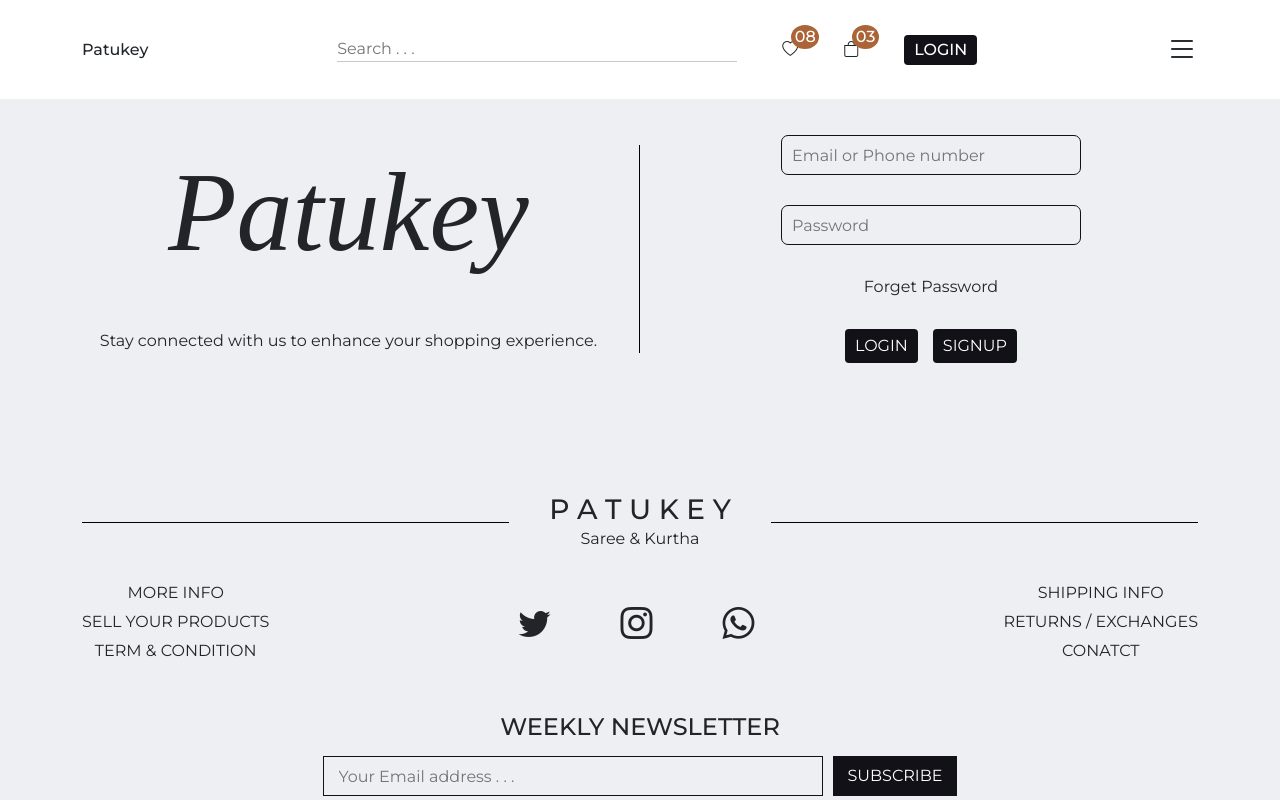
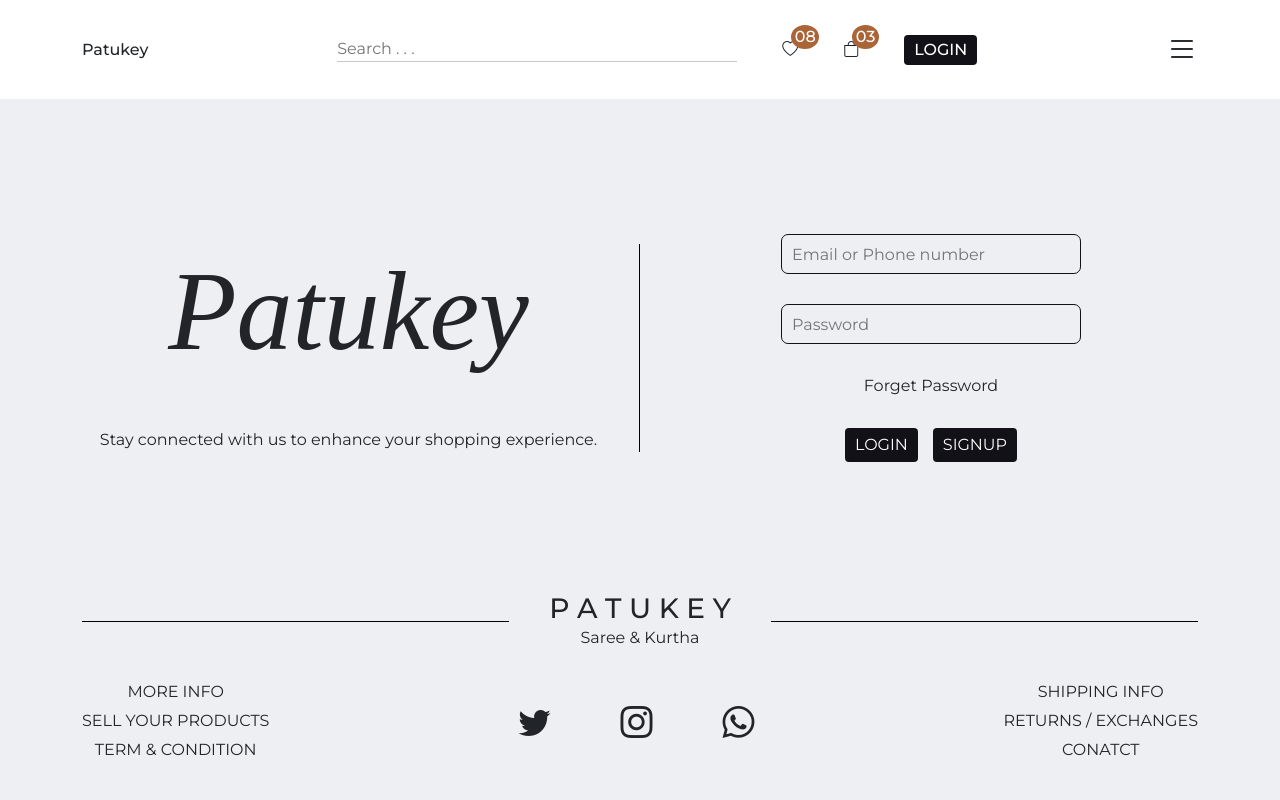
Before and after one commit to diggajbaral/Patukey.com, a React (Vite) app: page /LogIn in a window 1280 px wide. Shown: the top 800 px of the page. Built offline with nearby package versions, Linux system fonts and the light colour scheme; a web font is replaced by a local one.

Commit message:
Initial Changes in file

```diff
--- a/src/SCSS/Layouts/_header.scss
+++ b/src/SCSS/Layouts/_header.scss
@@ -1,10 +1,11 @@
 header {
     padding: 2% 0;
     background-color: #fff;
-    z-index: 99999;
-    position: fixed;
+    position: relative;
+    // z-index: 99999;
+    // position: fixed;
     top: 0px;
-    width: 100%;
+    // width: 100%;
 
     .container {
         display: flex;
@@ -67,52 +68,6 @@ header {
     }
 }
 
-
-// @media (min-width : 768px) and (max-width : 1024px) {
-//     header {
-//         .container {
-//             nav {
-//                 display: none;
-
-//             }
-
-//             .Icons {
-//                 .Search-Icon {
-//                     input {
-//                         width: 400px;
-//                     }
-//                 }
-//             }
-
-//             .MenuIcon {
-//                 display: block;
-//             }
-//         }
-//     }
-// }
-
-// @media (min-width : 1025px) and (max-width : 1200px) {
-//     header {
-//         .container {
-//             nav {
-//                 ul {
-//                     li {
-//                         margin-right: 25px;
-
-//                     }
-//                 }
-//             }
-
-//             .Icons {
-//                 gap: 30px;
-//             }
-//         }
-//     }
-// }
-
-// @media (min-width : 1201px) {}
-
-
 #MenuItems.Show-Nav {
     background-color: #121118;
     display: block;
@@ -123,6 +78,7 @@ header {
     padding: 20px;
     color: whitesmoke;
     min-width: 300px;
+    z-index: 999;
 
     ul {
         li {
@@ -139,8 +95,9 @@ header {
 
 @media (max-width : 1300px) {
     header {
-        position: fixed;
+        // position: fixed;
         width: 100%;
+        top: 0px;
 
         .container {
             nav {
--- a/src/SCSS/style.scss
+++ b/src/SCSS/style.scss
@@ -460,6 +460,10 @@
 @media (max-width : 1300px) {}
 
 @media (max-width : 991px) {
+    .NewArrive {
+display: none;
+    }
+
     .GridSection {
         .GridText {
             margin-top: 25px;
```
